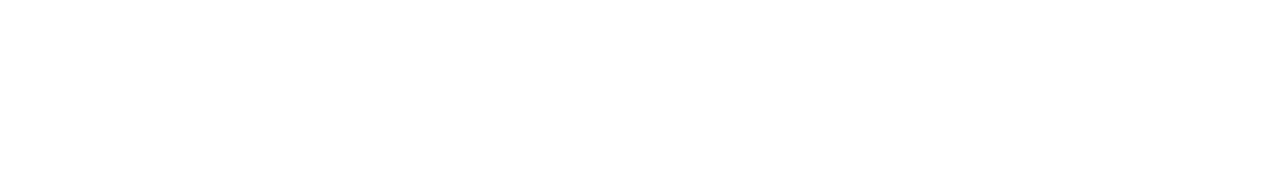
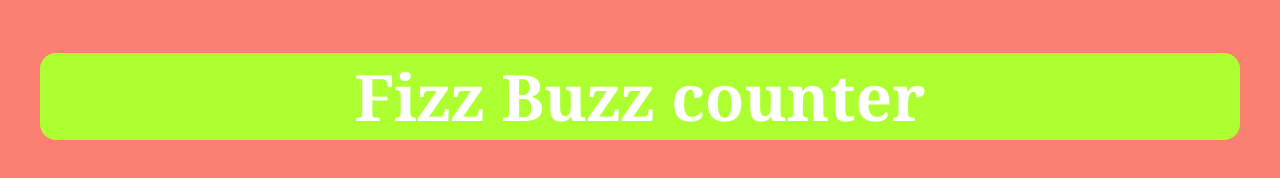
Before and after one commit to EligioBiasi/js-fizzbuzz, a plain HTML site: page index.html in a window 1280 px wide. Drawn offline with Linux system fonts and the light colour scheme.

```diff
--- a/index.html
+++ b/index.html
@@ -5,9 +5,14 @@
     <meta http-equiv="X-UA-Compatible" content="IE=edge">
     <meta name="viewport" content="width=device-width, initial-scale=1.0">
     <title>js-fizzbuzz</title>
+    <link rel="stylesheet" href="style.css">
 </head>
 <body>
-
+    <main>
+        <section class="container">
+            <h1>Fizz Buzz counter</h1>
+        </section>
+    </main>
 
 
 
--- a/script.js
+++ b/script.js
@@ -0,0 +1,17 @@
+Consegna:
+// Scrivi un programma che stampi in console i numeri da 1 a 100, ma che per i multipli di 3 stampi “Fizz” al posto del numero e per i multipli di 5 stampi “Buzz”.
+// Per i numeri che sono sia multipli di 3 che di 5 stampi “FizzBuzz”.
+
+// Come faccio a sapere se un numero è divisibile per un altro?
+// Abbiamo visto qualcosa di particolare che possiamo usare?
+
+for (let index = 0; index <= 100; index++){
+    if(index / 3 === 0){
+        index = 'Fizz'
+    } else if (index / 5 === 0){
+        index = 'Buzz'
+    } else if ((index / 3 === 0) || (index / 5 === 0)){
+        index = 'FizzBuzz'
+    }
+    console.log(index)
+}
--- /dev/null
+++ b/style.css
@@ -0,0 +1,17 @@
+body{
+    background-color: salmon;
+    font-family: Georgia, 'Times New Roman', Times, serif;
+}
+
+h1{
+    text-align: center;
+    font-size: 4rem;
+    color: white;
+}
+
+.container{
+    width: 1200px;
+    margin: 0 auto;
+    background-color: greenyellow;
+    border-radius: 1rem;
+}
```
